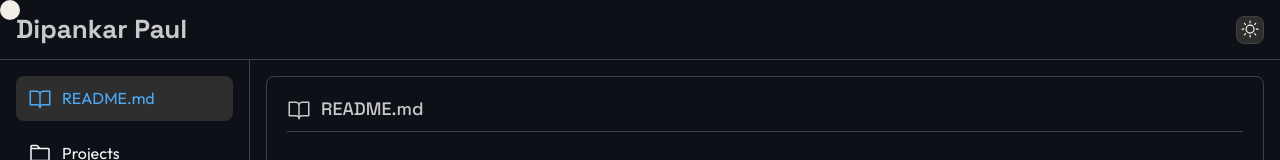
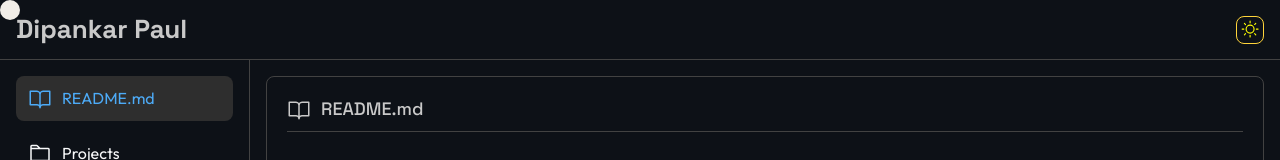
Before and after one commit to iamdipankarpaul/Dipankar-Paul-Portfolio-Website, a React (Vite) app: page / in a window 1280 px wide. Shown: the top 160 px of the page. Built offline with nearby package versions, Linux system fonts and the light colour scheme; no server answers.

Commit message:
theme icon change

```diff
--- a/src/layout/AppHeader.jsx
+++ b/src/layout/AppHeader.jsx
@@ -16,6 +16,15 @@ const AppHeader = ({ opened, toggleNavbar }) => {
     getInitialValueInEffect: true,
   });
 
+  const darkTheme = computedColorScheme === "dark";
+  // console.log(darkTheme);
+
+  const toggleThemeIcon = darkTheme ? (
+    <Sun size={"70%"} color="yellow" />
+  ) : (
+    <MoonStars size={"70%"} />
+  );
+
   return (
     <Group h="100%" px="md" justify="space-between">
       <Title
@@ -31,16 +40,11 @@ const AppHeader = ({ opened, toggleNavbar }) => {
       <Group>
         <Tooltip label="Toggle theme" position="bottom-end">
           <ActionIcon
-            variant="default"
-            onClick={() =>
-              setColorScheme(computedColorScheme === "light" ? "dark" : "light")
-            }
+            variant="outline"
+            color={darkTheme ? "yellow" : "black"}
+            onClick={() => setColorScheme(darkTheme ? "light" : "dark")}
           >
-            {computedColorScheme === "dark" ? (
-              <Sun size={"70%"} />
-            ) : (
-              <MoonStars size={"70%"} />
-            )}
+            {toggleThemeIcon}
           </ActionIcon>
         </Tooltip>
         <Burger
```
Also changed, not shown: src/index.css (+10 -0 lines).
